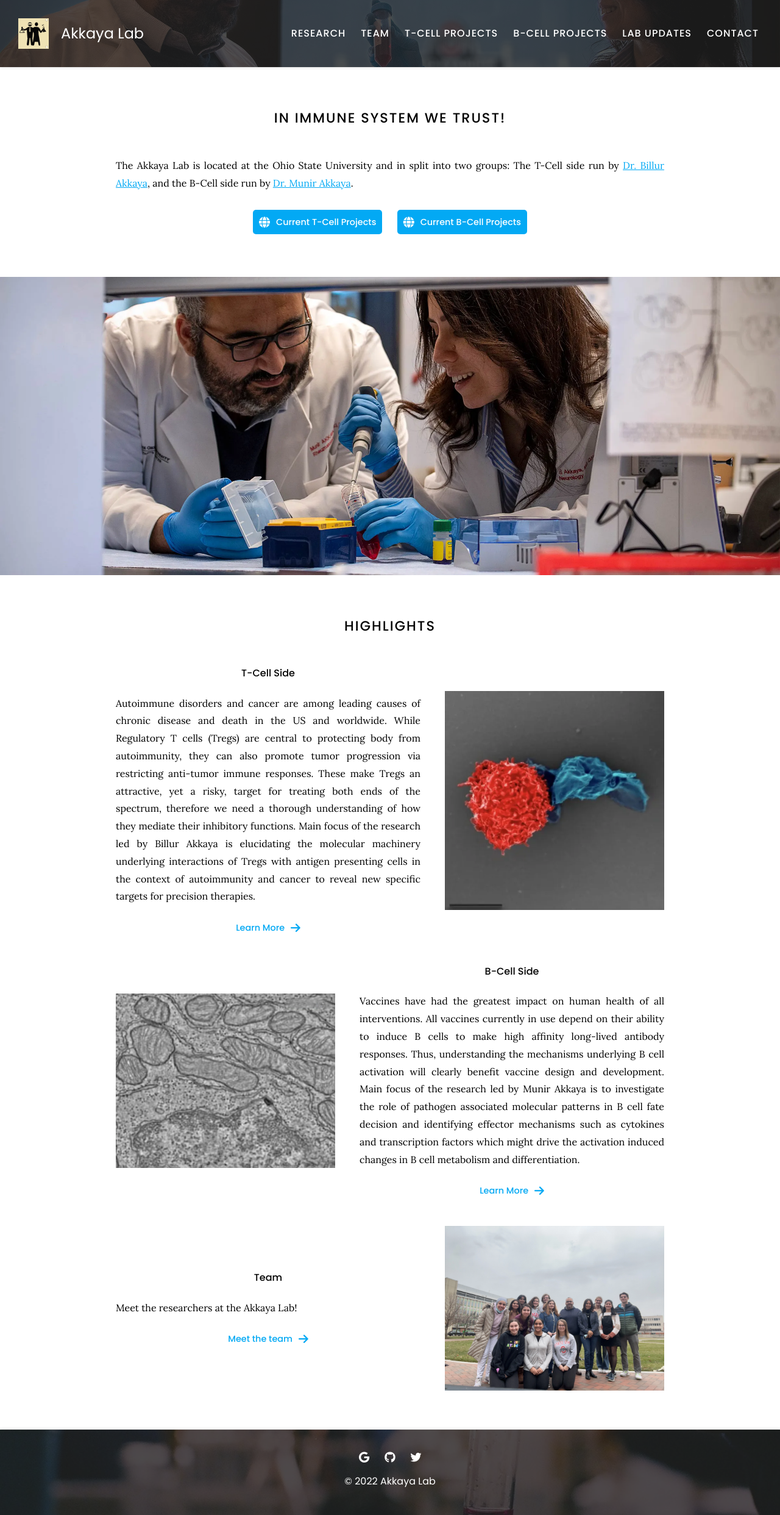
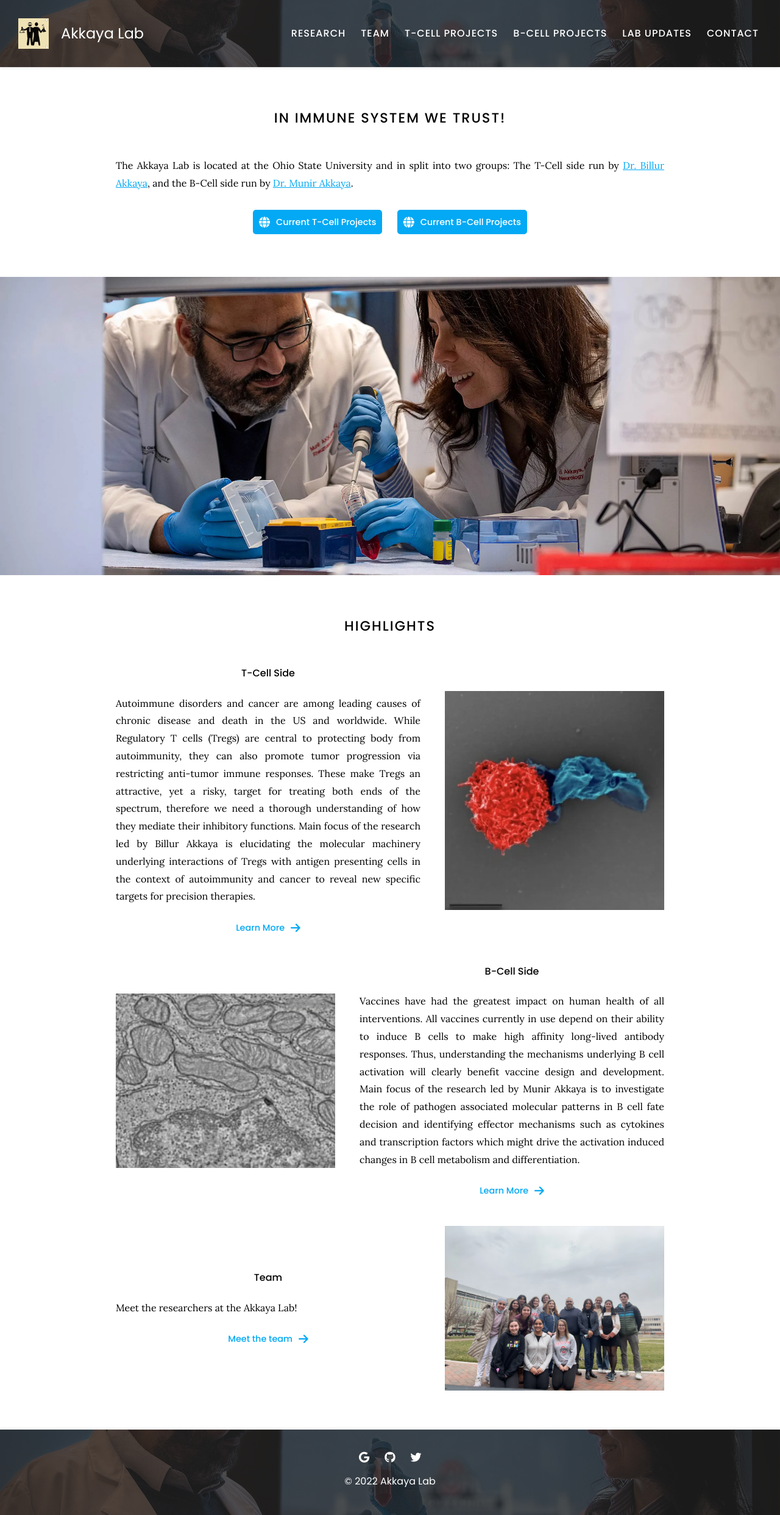
Before and after one commit to Harrisonthow/akkaya-lab, a Jekyll site: the page built from index.md, in a window 1280 px wide. Shown: the whole page at 61% size. Built offline with Jekyll 4.4.1, drawn with Linux system fonts in a browser that asks for light colours.

Commit message:
Update footer.html

```diff
--- a/_includes/footer.html
+++ b/_includes/footer.html
@@ -11,7 +11,7 @@
   {%- assign dark = true -%}
 {%- endif -%}
 
-<footer {% if background %}class="background"{% endif %} {% if background %}style="--background: url('{{ background | relative_url }}')"{% endif %} data-dark="{{ dark }}">
+<footer {% if background %}class="background"{% endif %} {% if background %}style="--background: url('../images/Akkaya-1.jpg')"{% endif %} data-dark="{{ dark }}">
 
   <!--
   <div class="footer_row">
```
